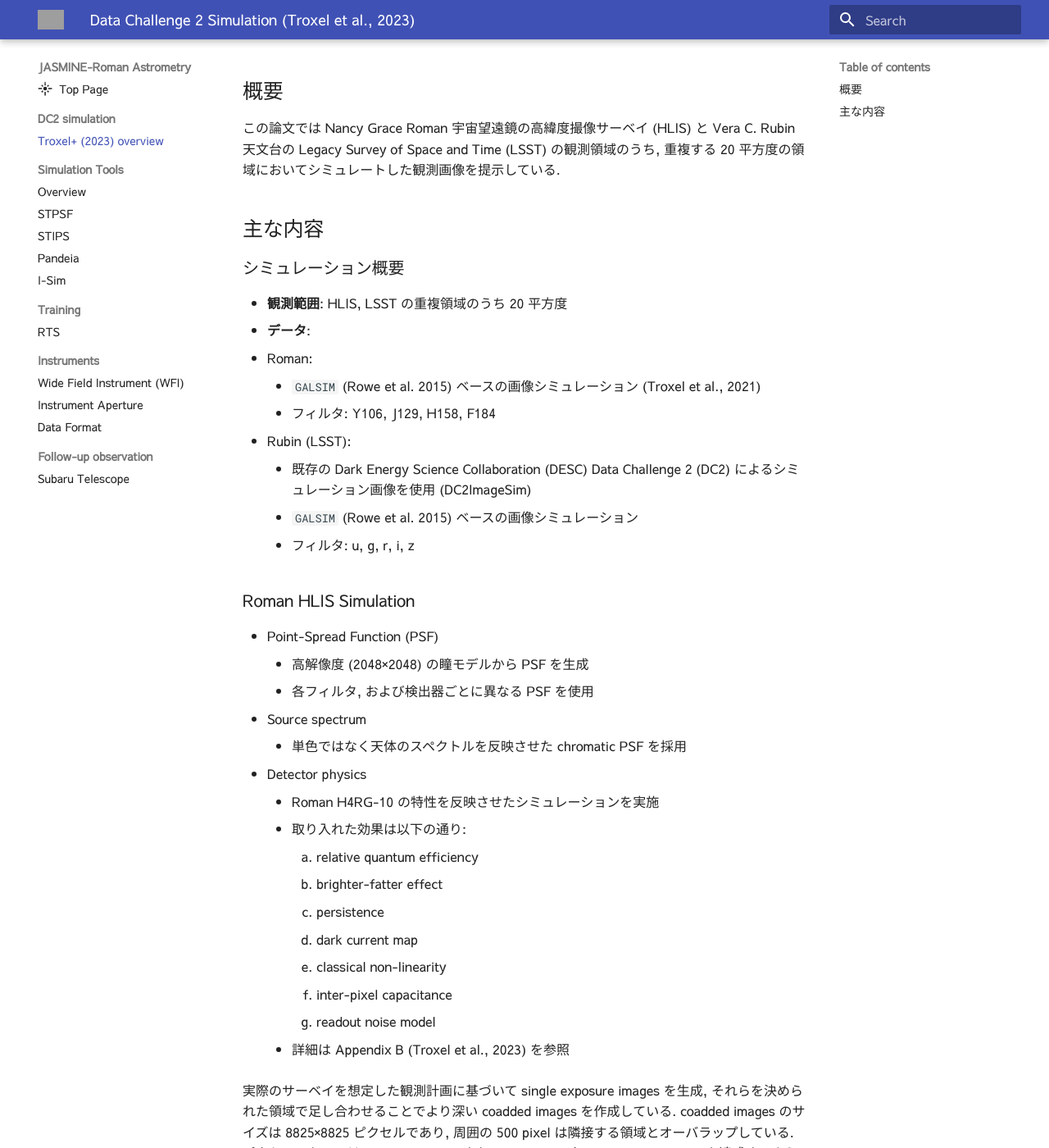
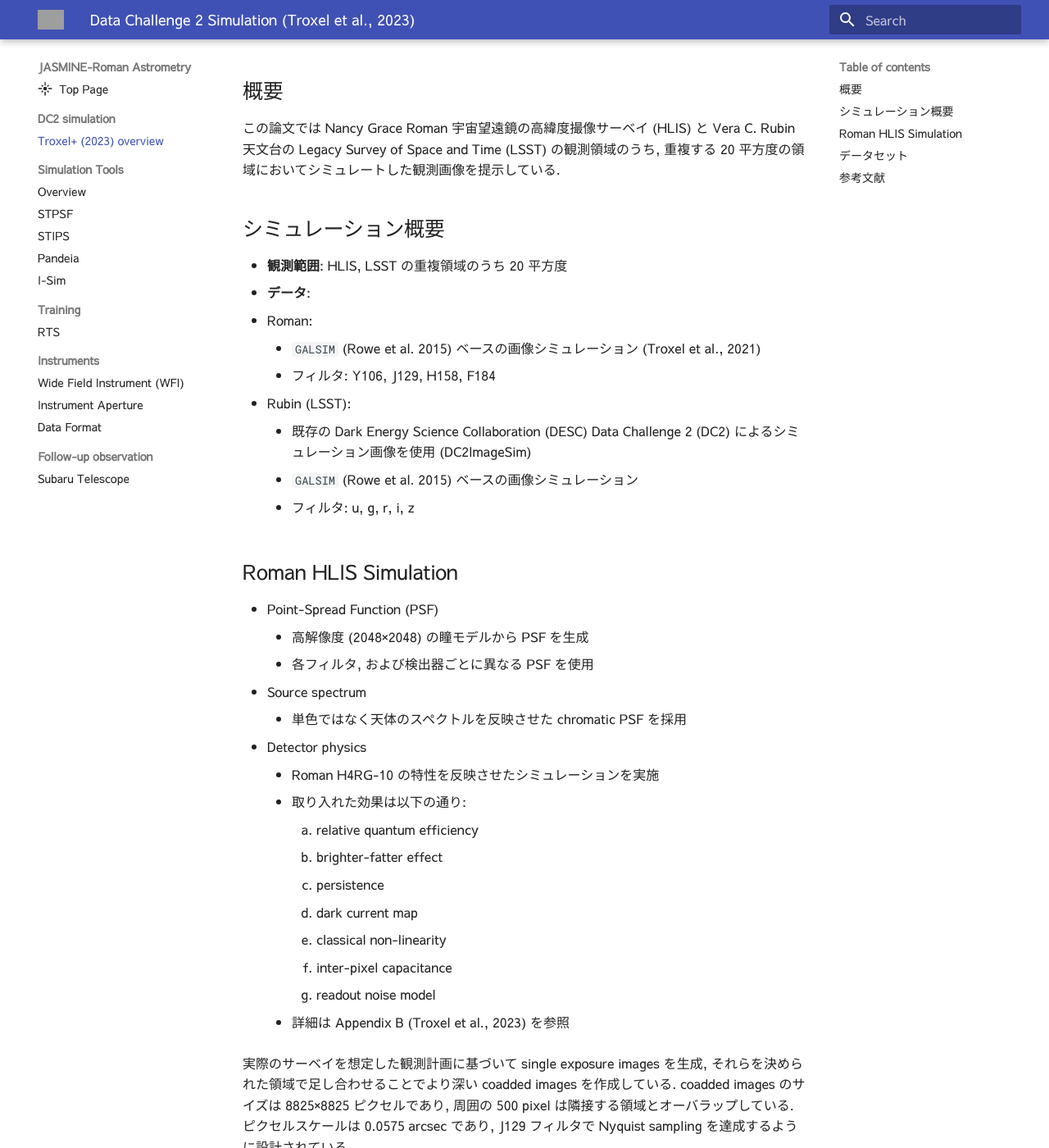
Before and after one commit to astronasutarou/jasmine-roman-astrometry, an MkDocs documentation site: the page built from docs/dc2/index.md, in a window 1280 px wide and 1400 px high, scrolled down 325 px. Shown: the whole window at 82% size. Built offline with MkDocs 1.6.1 and Material for MkDocs 9.7.7, drawn with Linux system fonts in a browser that asks for light colours; grey boxes are pictures that could not be loaded.

Commit message:
refactor: improve section headings and organization in index.md

```diff
--- a/docs/dc2/index.md
+++ b/docs/dc2/index.md
@@ -21,9 +21,7 @@ tags: [simulation, data challenge, Roman]
 この論文では Nancy Grace Roman 宇宙望遠鏡の高緯度撮像サーベイ (HLIS) と Vera C. Rubin 天文台の Legacy Survey of Space and Time (LSST) の観測領域のうち, 重複する 20 平方度の領域においてシミュレートした観測画像を提示している.
 
 
-## 主な内容
-
-### シミュレーション概要
+## シミュレーション概要
 
 - **観測範囲**: HLIS, LSST の重複領域のうち 20 平方度
 - **データ**:
@@ -36,7 +34,7 @@ tags: [simulation, data challenge, Roman]
     - フィルタ: u, g, r, i, z
 
 
-### Roman HLIS Simulation
+## Roman HLIS Simulation
 
 - Point-Spread Function (PSF)
     - 高解像度 (2048&times;2048) の瞳モデルから PSF を生成
@@ -57,7 +55,8 @@ tags: [simulation, data challenge, Roman]
 
 実際のサーベイを想定した観測計画に基づいて single exposure images を生成, それらを決められた領域で足し合わせることでより深い coadded images を作成している. coadded images のサイズは 8825&times;8825 ピクセルであり, 周囲の 500 pixel は隣接する領域とオーバラップしている. ピクセルスケールは 0.0575 arcsec であり, J129 フィルタで Nyquist sampling を達成するように設計されている.
 
-### データ
+
+## データセット
 
 Troxel et al. (2023) で生成したデータセットは以下の通り.
 
@@ -78,7 +77,7 @@ Troxel et al. (2023) で生成したデータセットは以下の通り.
 
 ---
 
-#### 論文情報
+## 参考文献
 
 - Troxel, M. A. et al. (2023)
     - A joint Roman Space Telescope and Rubin Observatory synthetic wide-field imaging survey
```
